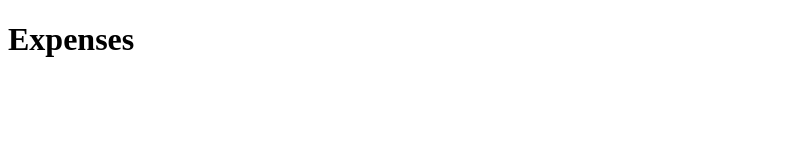
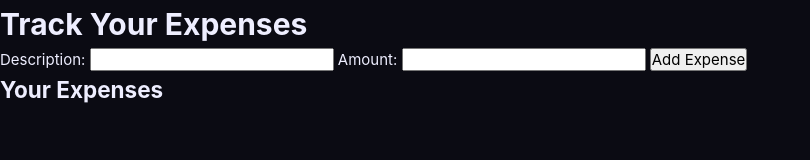
Before and after one commit to ashish6123/Expense_Tracker, a website: page public/expenses.html in a window 1280 px wide. Shown: the whole page, without its empty margins (0-810 px from the left). Drawn offline with Linux system fonts and the light colour scheme; files that its build step writes are made by us from their sources.

Commit message:
Restore expenses.html and fix duplicate script closing tag

```diff
--- a/public/expenses.html
+++ b/public/expenses.html
@@ -1,15 +1,25 @@
 <!DOCTYPE html>
 <html>
 <head>
-    <title>Expenses</title>
+    <meta charset="utf-8">
+    <title>Expenses Tracker</title>
+    <link rel="stylesheet" href="styles.css">
 </head>
 <body>
-    <h1>Expenses</h1>
-    <script>
-        // Your JavaScript code here
-    </script>
-    <div id="expenses">
-        <!-- List of expenses will be populated here -->
+    <h1>Track Your Expenses</h1>
+    <div class="expense-form">
+        <form>
+            <label for="description">Description: </label>
+            <input type="text" id="description" name="description" required>
+            <label for="amount">Amount: </label>
+            <input type="number" id="amount" name="amount" required>
+            <input type="submit" value="Add Expense">
+        </form>
     </div>
+    <div class="expense-list">
+        <h2>Your Expenses</h2>
+        <ul id="expenses"></ul>
+    </div>
+    <script src="script.js"></script>
 </body>
 </html>
```
